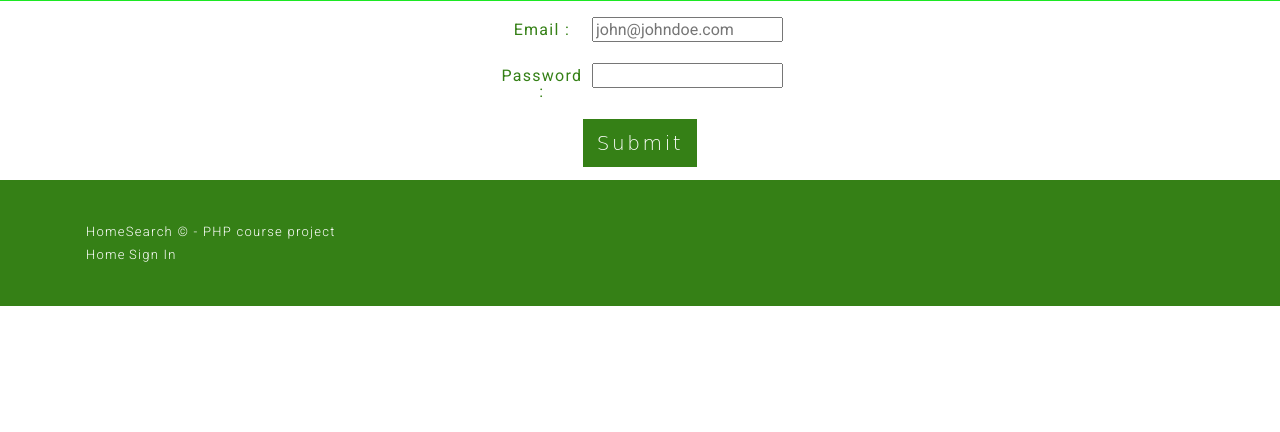
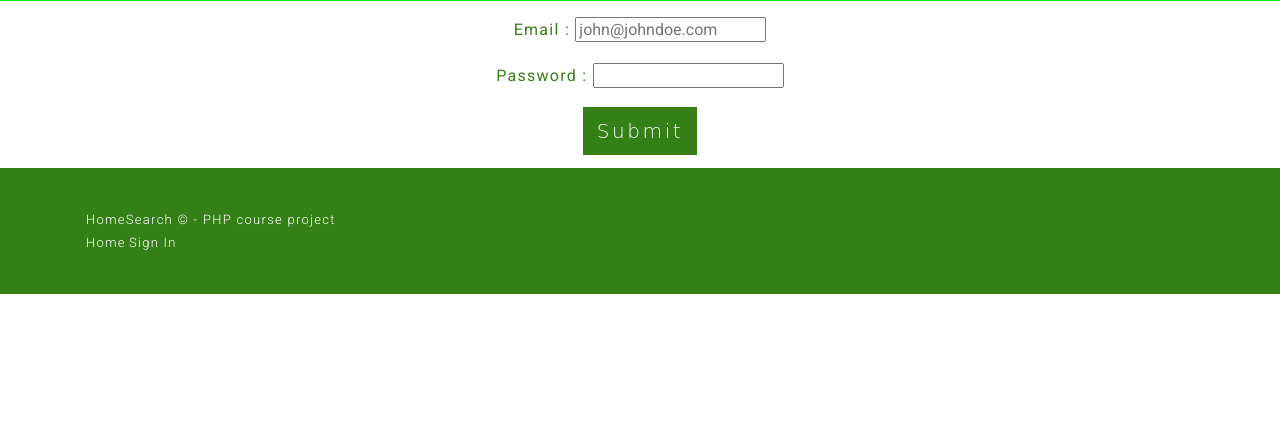
Before and after one commit to ppriyadarshini123/HouseSearch, a PHP site: page /Payal_Priyadarshini_PHP_Project/admin/signin.php in a window 1280 px wide. Shown: the part 368-800 px from the top of the page. Run offline with PHP 8.4, Linux system fonts and the light colour scheme; some libraries are stand-ins or nearby versions; some web fonts are replaced.

Commit message:
Original template with PHP code

```diff
--- a/admin/addHouse.php
+++ b/admin/addHouse.php
@@ -72,7 +72,7 @@ include("../admin/adminNav.php");
                             </div><!-- file upload -->
                         </div><!--align picture-->
                         <div class="alignBtn">
-                            <button type="submit" name="submit" class="btnSubmit">Submit</button>
+                           <button type="submit" name="submit" class="btnSubmit">Submit</button>
                         </div><!-- alignBtn -->
                 </form><!--/editAddHouse-->
             </section><!--/editAddHouse-->
@@ -82,7 +82,7 @@ include("../admin/adminNav.php");
 <?php include("../includes/footer.php"); ?>
 </div><!--/wrapper-->
 <!-- add your JS here-->
-<script src="build/js/index.js"></script>
+
 <!--/ your JS here-->
 </body>
 </html>
--- a/admin/addUser.php
+++ b/admin/addUser.php
@@ -52,7 +52,7 @@ include("../admin/adminNav.php");
                                 <input class="formField" type="text" id="uPhoneNumber" name="uPhoneNumber" value="">
                             </div><!--/align phone number-->
                             <div class="alignBtn">
-                                <button type="submit" name="submit" class="btnSubmit">Submit</button>
+                                <button type="submit" class="btnSubmit">Submit</button>
                             </div><!--/align submit-->
                         </div><!--/editAddHousealign-->
                 </form><!--/editAddHouse-->
@@ -63,7 +63,7 @@ include("../admin/adminNav.php");
 <?php include("../includes/footer.php"); ?>
 </div><!--/wrapper-->
 <!-- add your JS here-->
-<script src="build/js/index.js"></script>
+
 <!--/ your JS here-->
 </body>
 </html>
--- a/admin/adminNav.php
+++ b/admin/adminNav.php
@@ -17,7 +17,7 @@
 </header>
 </div><!--/wrapper-->
 <!-- add your JS here-->
-<script src="<?php echo ROOT;?>/build/js/index.js"></script>
+
 <!--/ your JS here-->
 </body>
 </html>
--- a/admin/signin.php
+++ b/admin/signin.php
@@ -20,15 +20,15 @@ include("../includes/header.php");
                             <div class="signin"><!--result product-->
                                 <p class="headingCenter">Sign In</p>
                                 <div class="email alignView">
-                                    <span class="spEmail">Email : </span>
-                                    <input name="email" type="email" placeholder="john@johndoe.com" required>
+                                    <label for="email" class="spEmail">Email :</label>
+                                    <input name="email" type="email" placeholder="john@johndoe.com" required id="email">
                                 </div><!--/email-->
                                 <div class="password alignView">
-                                    <span class="spPsw">Password : </span>
-                                    <input name="password" type="password" placeholder="" required>
+                                    <label for="psw" class="spPsw">Password :</label>
+                                    <input name="password" type="password" placeholder="" required id="psw">
                                 </div><!--/password-->
                                <div class="alignBtn">
-                                    <input name="Submit" type="submit" class="btnSubmit">
+                                    <button type="submit" class="btnSubmit">Submit</button>
                                </div><!-- submit Button -->
                               </div>  <!--/signin-->
                     </section><!--/signinpage-->
@@ -40,7 +40,7 @@ include("../includes/header.php");
 
 </div><!--/wrapper-->
     <!-- add your JS here-->
-    <script src="./build/js/index.js"> </script>
+
     <!--/ your JS here-->
 </body>
 </html>
--- a/admin/viewHouses.php
+++ b/admin/viewHouses.php
@@ -37,7 +37,7 @@ include("../admin/adminNav.php");
                             <p class="hDetails">4 bedroom detached house for sale</p>
                         </div><!--/Details-->
                         <div class="alignBtn">
-                            <input name="Add to Favourites" type="submit" class="btnSubmit" value="Add to Favourites">
+                            <button type="button" class="btnSubmit">Add to Favourites</button>
                         </div><!--/alignBtn-->
                     </div><!--/resStreetName-->
                 </div>  <!--/resHouse-->
@@ -50,7 +50,7 @@ include("../admin/adminNav.php");
 
 </div><!--/wrapper-->
 <!-- add your JS here-->
-<script src="build/js/index.js"></script>
+
 <!--/ your JS here-->
 </body>
 </html>
--- a/admin/viewUsers.php
+++ b/admin/viewUsers.php
@@ -59,7 +59,6 @@ include("../admin/adminNav.php");
 
 </div><!--/wrapper-->
 <!-- add your JS here-->
-<script src="../build/js/index.js"></script>
 <!--/ your JS here-->
 </body>
 </html>
--- a/build/js/index.js
+++ b/build/js/index.js
@@ -31,10 +31,10 @@
             e.preventDefault()
             $("#clickedDivFloorPlan").show();
             $("#clickedDivDetails").hide();
-            $("#divFloorPlan").css("background-color", "#358016");
-            $("#divFloorPlan").css("color", "#FFFFFF");
-            $("#divDetails").css("background-color", "#1CE823");
-            $("#divDetails").css("color", "#FEFF1F");
+            $("#divFloorPlan").addClass("background-color", "#358016");
+            $("#divFloorPlan").addClass("color", "#FFFFFF");
+            $("#divDetails").addClass("background-color", "#1CE823");
+            $("#divDetails").addClass("color", "#FEFF1F");
         });//click
     }//divFloorPlanClicked
 
@@ -47,10 +47,10 @@
         $("#divDetails").click(function(){
             $("#clickedDivFloorPlan").hide();
             $("#clickedDivDetails").show();
-            $("#divDetails").css("background-color", "#358016");
-             $("#divDetails").css("color", "#FFFFFF");
-            $("#divFloorPlan").css("background-color", "#1CE823");
-            $("#divFloorPlan").css("color", "#FEFF1F");
+            $("#divDetails").addClass("background-color", "#358016");
+            $("#divDetails").addClass("color", "#FFFFFF");
+            $("#divFloorPlan").addClass("background-color", "#1CE823");
+            $("#divFloorPlan").addClass("color", "#FEFF1F");
         });//click
     }//divDetailsClicked
 
@@ -62,8 +62,8 @@
      */
     function bindBtns() {
         /*Initial look of Tabs; Details and Floor Plan*/
-         $("#divDetails").css("background-color", "#358016");
-         $("#divDetails").css("color", "#FFFFFF");
+         $("#divDetails").addClass("background-color", "#358016");
+         $("#divDetails").addClass("color", "#FFFFFF");
 
         divDetailsClicked();
         divFloorPlanClicked();
--- a/houseDetails.php
+++ b/houseDetails.php
@@ -92,11 +92,9 @@ include("includes/header.php");
 </div><!--/wrapper-->
 
 <!-- add your JS here-->
-<script src="https://code.jquery.com/jquery-3.2.1.slim.min.js" integrity="sha384-KJ3o2DKtIkvYIK3UENzmM7KCkRr/rE9/Qpg6aAZGJwFDMVNA/GpGFF93hXpG5KkN" crossorigin="anonymous"></script>
+<script src="node_modules/jquery/dist/jquery.js"></script>
 <script src="https://cdnjs.cloudflare.com/ajax/libs/popper.js/1.12.9/umd/popper.min.js" integrity="sha384-ApNbgh9B+Y1QKtv3Rn7W3mgPxhU9K/ScQsAP7hUibX39j7fakFPskvXusvfa0b4Q" crossorigin="anonymous"></script>
 <script src="https://maxcdn.bootstrapcdn.com/bootstrap/4.0.0/js/bootstrap.min.js" integrity="sha384-JZR6Spejh4U02d8jOt6vLEHfe/JQGiRRSQQxSfFWpi1MquVdAyjUar5+76PVCmYl" crossorigin="anonymous"></script>
-<script src="node_modules/jquery/dist/jquery.js"></script>
 <script src="build/js/index.js"></script>
-
 </body>
 </html>
--- a/includes/top.php
+++ b/includes/top.php
@@ -6,9 +6,9 @@
           content="width=device-width, user-scalable=no, initial-scale=1.0, maximum-scale=1.0, minimum-scale=1.0">
     <meta http-equiv="X-UA-Compatible" content="ie=edge">
     <title>PHP PROJECT| HOME</title>
-    <link rel="stylesheet" href="https://use.typekit.net/vnj5wbt.css">
+    <link rel="stylesheet" href="https://use.typekit.net/vnj5wbt.css"><!-- Special Font used in e.g. Search -->
     <link href="https://fonts.googleapis.com/css?family=Roboto:300,400" rel="stylesheet">
-    <link rel="stylesheet" href="<?php echo ROOT;?>/node_modules/bootstrap/dist/css/bootstrap.min.css">
+    <link rel="stylesheet" href="<?php echo ROOT;?>/node_modules/bootstrap/dist/css/bootstrap.min.css"> <!-- Required for Bootstrap -->
     <link rel="stylesheet" href="<?php echo ROOT;?>/build/css/main.css" media="screen"/>
     <link rel="shortcut icon" type="image/x-icon" href=""/>
     <meta name="author" content="Payal"/>
--- a/index.php
+++ b/index.php
@@ -40,7 +40,7 @@ include("includes/banner.php");
                             <p class="hDetails">4 bedroom detached house for sale</p>
                         </div><!--/hDetails-->
                         <div class="alignBtn">
-                            <input name="Add to Favourites" type="submit" class="btnSubmit" value="Add to Favourites">
+                             <button type="button" class="btnSubmit">Add to Favourites</button>
                         </div><!--/alignBtn-->
                     </div><!--/resStreetName-->
                 </div>  <!--/resHouse-->
@@ -53,7 +53,7 @@ include("includes/banner.php");
 
 </div><!--/wrapper-->
 <!-- add your JS here-->
-<script src="build/js/index.js"></script>
+
 <!--/ your JS here-->
 </body>
 </html>
```
Also changed, not shown: includes/banner.php (+7 -7 lines), package.json (+6 -7 lines), package-lock.json.
